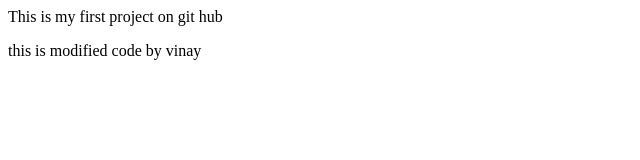
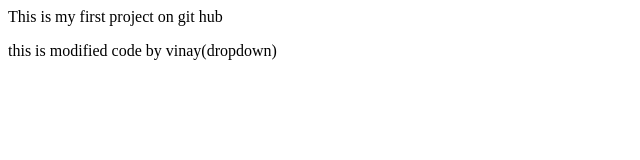
Before and after one commit to VinayIITB/OMR-Auto-grader, a plain HTML site: page Index.html in a window 1280 px wide. Shown: the full height of the page, 0-640 px from the left. Drawn offline with Linux system fonts and the light colour scheme.

Commit message:
dropdown

```diff
--- a/Index.html
+++ b/Index.html
@@ -1,2 +1,2 @@
 <p>This is my first project on git hub</p>
-<P>this is modified code by vinay </P>
+<P>this is modified code by vinay(dropdown) </P>
```
